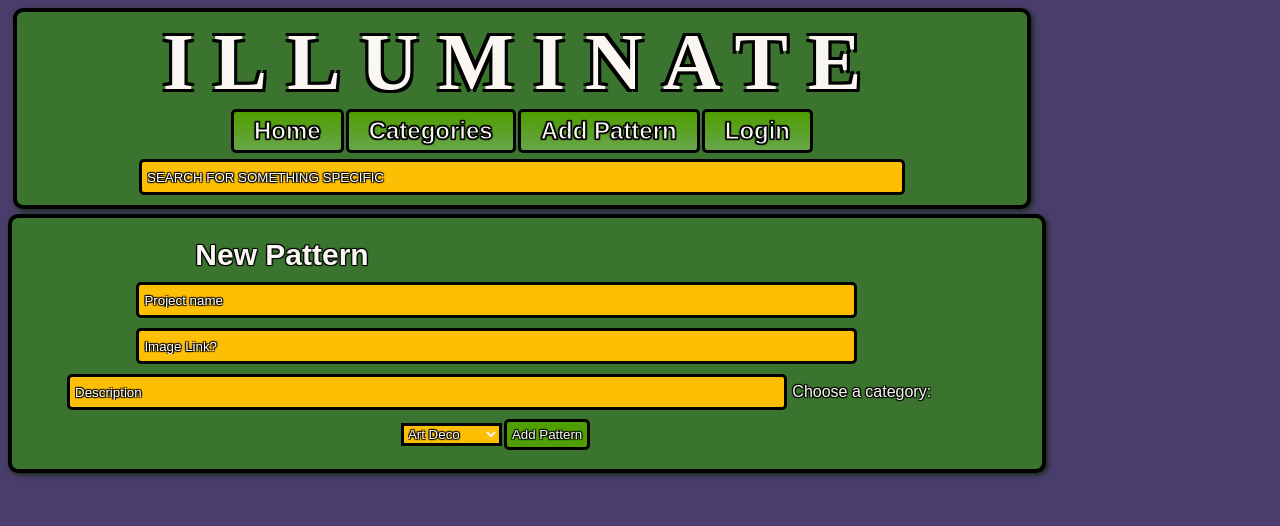
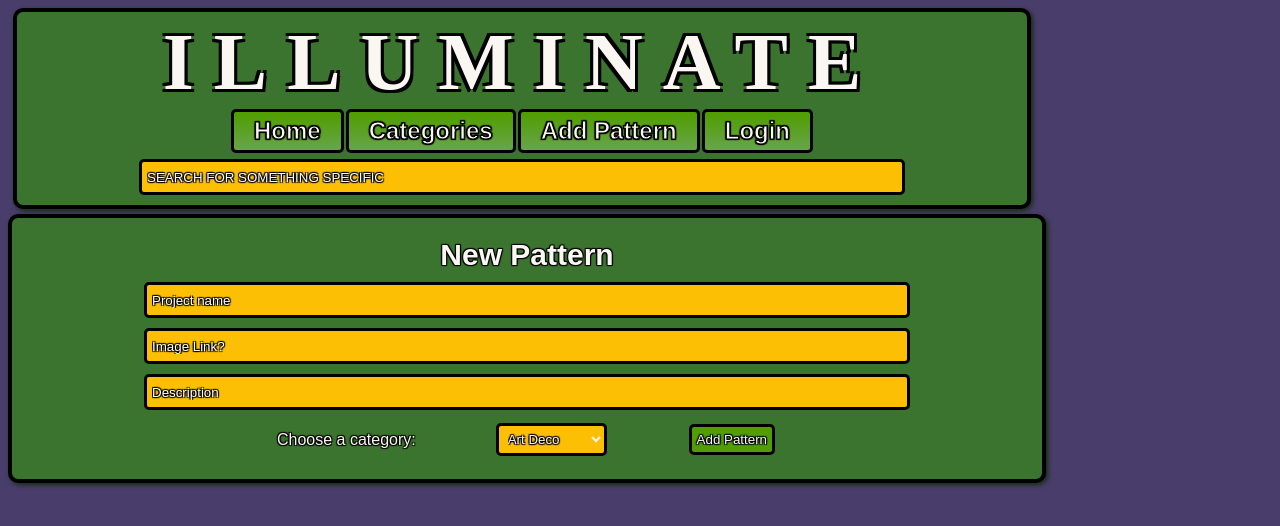
Before and after one commit to ARElton/illuminate-frontend, a React (Create React App) app: page /patterns/new in a window 1280 px wide. Shown: the top 526 px of the page. Built offline with nearby package versions, Linux system fonts and the light colour scheme; data requests are answered from the project's data file; a web font is replaced by a local one.

Commit message:
add pattern form css updated

```diff
--- a/src/components/PatternForm.js
+++ b/src/components/PatternForm.js
@@ -50,7 +50,8 @@ function PatternForm({updatePatterns}) {
                     value={description}
                     onChange={(e) => setDescription(e.target.value)}
                 />
-                <label for="categories">Choose a category:</label>
+                <div className="cat-div">
+                    <label htmlFor="categories">Choose a category: </label>
                     <select id="categories" name="categories" onChange={(e) => setCategory(e.target.value)}>
                         <option value={category}>Art Deco</option>
                         <option value={category}>Art Nouveau</option>
@@ -58,6 +59,8 @@ function PatternForm({updatePatterns}) {
                         <option value={category}>Tiffany</option>
                     </select>
                     <button type="submit">Add Pattern</button>
+                </div>
+
             </form>
         </div>
     )
--- a/src/index.css
+++ b/src/index.css
@@ -443,10 +443,22 @@ header input {
 /*----- ADD PATTERN ----*/
 .add-pattern-form{
   text-align: center;
-  display: flexbox;
+  display: flex;
   flex-direction: column;
   justify-items: flex-start;
   align-items: center;
+}
+.cat-div {
+  display: flex;
+  justify-content: space-between;
+  align-items: center;
+  margin: 5px;
+  width: 50%;
+}
+.add-pattern-form select{
+  padding: 5px;
+  border-radius:5px;
+
 }
 .add-pattern-form input{
   width: 75%;
```
Lines whose indentation alone changed are shown as unchanged.
